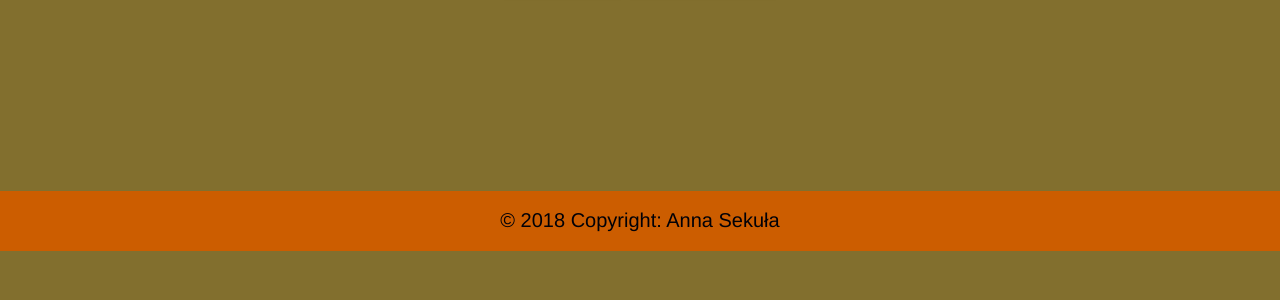
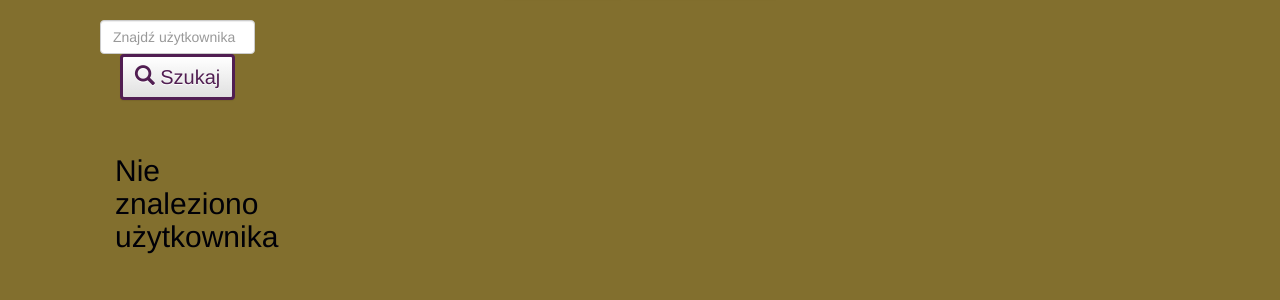
Before and after one commit to anias9/ComicBookApp, a Django app: page /uzytkownicy/ in a window 1280 px wide. Shown: the part 167-467 px from the top of the page. Run offline with Django 3.2, Linux system fonts and the light colour scheme; some libraries are stand-ins or nearby versions; some web fonts are replaced.

Commit message:
added user search

```diff
--- a/komiksy/views.py
+++ b/komiksy/views.py
@@ -4,6 +4,7 @@
 from .models import Comic, User, Elementy, Favorite, Votes, Subscription
 from django.views.generic import CreateView
 from PIL import Image, ImageDraw, ImageFont
+from django.db.models import Q
 import uuid
 
 
@@ -43,7 +44,7 @@
                 context = {
                     'fav': fav,
                     'comic': comic,
-                    'likes':likes,
+                    'likes': likes,
                     'subs': subs,
                 }
                 return render(request, 'detail.html', context)
@@ -78,7 +79,7 @@
                 subs = Subscription.objects.get(subscribed=subscribed, subscriber=request.user)
                 context = {
                     'comic': comic,
-                    'subs':subs,
+                    'subs': subs,
                 }
                 return render(request, 'detail.html', context)
             elif f.count() > 0 :
@@ -97,7 +98,7 @@
                 return render(request, 'detail.html', context)
     except Comic.DoesNotExist:
         raise Http404("Podany komiks nie istnieje")
-    return render(request, 'detail.html', {'comic':comic})
+    return render(request, 'detail.html', {'comic': comic})
 
 
 def subscribe_comic_owner(request, comic_id):
@@ -189,15 +190,15 @@
         elementy = Elementy.objects.get(pk = elementy_id)
 
         im1 = Image.open(elementy.background)
-        img1 = im1.resize((600,600))
+        img1 = im1.resize((600, 600))
         im2 = Image.open(elementy.character1)
-        img2 = im2.resize((250,250))
+        img2 = im2.resize((250, 250))
         im3 = Image.open(elementy.character2)
-        img3 = im3.resize((250,250))
+        img3 = im3.resize((250, 250))
         im4 = Image.open(elementy.chat1)
-        img4 = im4.resize((280,280))
+        img4 = im4.resize((280, 280))
         im5 = Image.open(elementy.chat2)
-        img5 = im5.resize((280,280))
+        img5 = im5.resize((280, 280))
 
         img1.paste(img2, (0, 350), img2)
         img1.paste(img3, (330, 350), img3)
@@ -250,7 +251,6 @@
             form.instance.owner = request.user
             form.instance.comics = elementy.background
             form.instance.element = elementy
-
 
             if form.is_valid():
                 form.save()
@@ -325,6 +325,11 @@
 def uzytkownicy(request):
     users = User.objects.filter(is_superuser=0)
     comics = Comic.objects.all()
+    query = request.GET.get("q")
+    if query:
+        users = users.filter(
+            Q(username__contains=query)
+        )
     context = {
         'users': users,
         'comics': comics,
@@ -334,22 +339,27 @@
 
 def kolekcja(request):
     all_comics = Comic.objects.filter(publiczny=1)
-    return render(request, 'kolekcja.html',  {'all_comics' : all_comics,})
+    query = request.GET.get("q")
+    if query:
+        all_comics = all_comics.filter(
+            Q(title__contains=query)
+        )
+    return render(request, 'kolekcja.html',  {'all_comics': all_comics})
 
 
 def home(request):
     last_comics = Comic.objects.filter(publiczny=1)[:1]
-    return render(request, 'home.html', {'last_comics':last_comics})
+    return render(request, 'home.html', {'last_comics': last_comics})
 
 
 def postacie(request):
-     return render(request, 'postacie.html')
+    return render(request, 'postacie.html')
 
 
 # 10 najlepszych komiksów, sortowne od największej ilości lajkow
 def najlepsze(request):
     comics = Comic.objects.filter(publiczny=1, likes__gt=0).order_by('-likes')[:10]
-    return render(request, 'najlepsze.html', {'comics':comics})
+    return render(request, 'najlepsze.html', {'comics': comics})
 
 
 def moje_sub(request):
@@ -359,12 +369,12 @@
 
 def polubione(request):
     comics = Votes.objects.filter(uzytkownik=request.user)
-    return render(request, 'polubione.html', {'comics':comics})
+    return render(request, 'polubione.html', {'comics': comics})
 
 
 def ulubione(request):
     comics = Favorite.objects.filter(uzytkownik=request.user)
-    return render(request, 'ulubione.html', {'comics':comics})
+    return render(request, 'ulubione.html', {'comics': comics})
 
 
 class ComicCreate(CreateView):
--- a/myapp/urls.py
+++ b/myapp/urls.py
@@ -54,7 +54,8 @@
     re_path(r'^stworz/(?P<elementy_id>[0-9]+)/$', views.stworz, name= 'stworz'),
     re_path(r'^profil/(?P<owner_id>[0-9]+)/subscribe_user/$', views.subscribe_user, name='subscribe_user'),
     re_path(r'^profil/(?P<owner_id>[0-9]+)/unsubscribe_user/$', views.unsubscribe_user, name='unsubscribe_user'),
-
+    re_path(r'^uzytkownicy/(?P<filter_by>[a-zA_Z]+)/$', views.uzytkownicy, name='uzytkownicy'),
+    re_path(r'^kolekcja/(?P<filter_by>[a-zA_Z]+)/$', views.kolekcja, name='kolekcja'),
 
     re_path(r'^profil/(?P<owner_id>[0-9]+)/$', views.profil, name='profil'),
     re_path(r'^stworzone/(?P<elementy_id>[0-9]+)/$', views.stworzone, name= 'stworzone'),
--- a/static/css/app.css
+++ b/static/css/app.css
@@ -33,6 +33,8 @@
     font-size : 60px;
     size: 40px;
 }
+
+
 
 #image-container {
     display: flex;
--- a/templates/baza.html
+++ b/templates/baza.html
@@ -92,16 +92,7 @@
     </div>
 
     <!--Footer-->
-    <footer class="page-footer font-small blue pt-4 mt-4">
 
-        <div class="footer-copyright py-3 text-center">
-            © 2018 Copyright:
-            Anna Sekuła
-        </div>
-
-
-    </footer>
-    <!--/.Footer-->
 
 {% endblock body %}
 
--- a/templates/rysuj.html
+++ b/templates/rysuj.html
@@ -71,7 +71,7 @@
                             <option data-content='<img src="{% static 'img/postacie/blueHero.png' %}" class="img-responsive" height="70" width="70">' value="blueHero.png"></option>
                             <option data-content='<img src="{% static 'img/postacie/blueHeroL.png' %}" class="img-responsive" height="70" width="70">' value="blueHeroL.png"></option>
                             <option data-content='<img src="{% static 'img/postacie/blueHeroP.png' %}" class="img-responsive" height="70" width="70">' value="blueHeroP.png"></option>
-                            <option data-content='<img src="{% static 'img/postacie/redHero.png' %}" class="img-responsive" height="70" width="70">' value="redHeroRpng"></option>
+                            <option data-content='<img src="{% static 'img/postacie/redHero.png' %}" class="img-responsive" height="70" width="70">' value="redHeroR.png"></option>
                             <option data-content='<img src="{% static 'img/postacie/redHeroL.png' %}" class="img-responsive" height="70" width="70">' value="redHeroL.png"></option>
                             <option data-content='<img src="{% static 'img/postacie/redHeroR.png' %}" class="img-responsive" height="70" width="70">' value="redHeroR.png"></option>
                             <option data-content='<img src="{% static 'img/postacie/greenHero.png' %}" class="img-responsive" height="70" width="70">' value="greenHero.png"></option>
--- a/templates/uzytkownicy.html
+++ b/templates/uzytkownicy.html
@@ -3,21 +3,42 @@
 {% block title %}Moje konto{% endblock %}
 {% block content %}
 
-            <div class = "users">
+    <div class = "col-sm-12">
+    <form role="search" method="get" action="{% url 'uzytkownicy' %}">
+        <div class="col-sm-2">
+            <input type="text" class="form-control" name="q" value="{{ request.GET.q }}" placeholder="Znajdź użytkownika" style="">
+            <button type="submit" class="btn btn-default"><span class="glyphicon glyphicon-search"></span> Szukaj</button>
+        </div>
+    </form>
+        <br>
+        <br>
+        <br>
+
+<br>
+    <div class = "col-sm-2">
+        {% if users %}
                 {% for user in users %}
-                    <div class = "col-sm-4">
+                    {% if forloop.counter|divisibleby:"4"  %}
+                    </div>
+                    <div class = "col-sm-2">
 
                     {{ forloop.counter }}.
-                        <a href = "{% url 'profil' user.id %}" class = "user"><span class="glyphicon glyphicon-user"></span> {{ user.username }} </a><br>
+                        <a href = "{% url 'profil' user.id %}" class = "user"><span class="glyphicon glyphicon-user"></span> {{ user.username }} </a>
+
+                    {% else %}
+                        {{ forloop.counter }}.
+                        <a href = "{% url 'profil' user.id %}" class = "user"><span class="glyphicon glyphicon-user"></span> {{ user.username }} </a>
 
                     </div>
-
+                    {% endif %}
                 {%  endfor %}
              </div>
         </div>
-
-
-<br><br><br><br>
+            {% else %}
+            <div class = "col-sm-4">
+                <h2>Nie znaleziono użytkownika</h2>
+            </div>
+    {% endif %}
+    </div>
     <br><br>
-
 {% endblock %}
```
Also changed, not shown: templates/kolekcja.html (+12 -1 lines).
